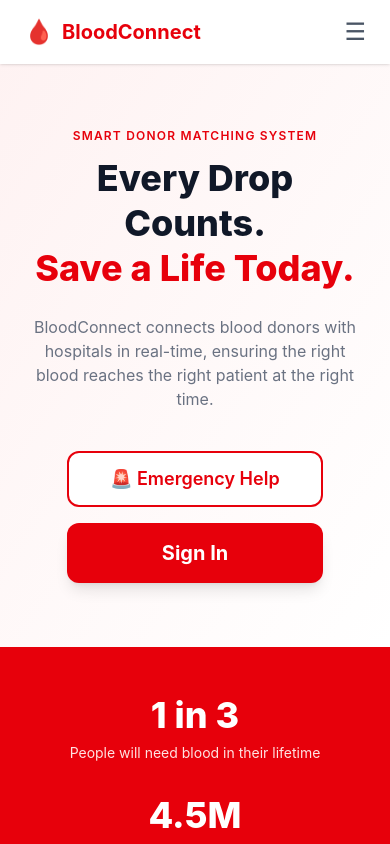
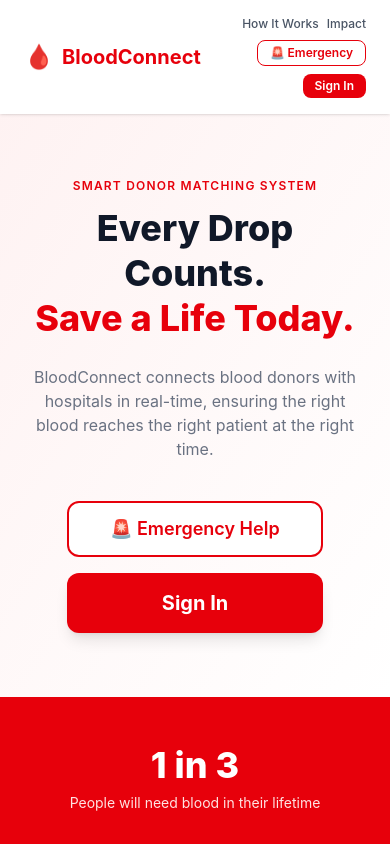
Before and after one commit to danaghannam14-blip/blood-bank, a React (Vite) app in the folder frontend/: page / in a window 390 px wide. Shown: the top 844 px of the page. Built offline with nearby package versions, Linux system fonts and the light colour scheme.

Commit message:
clean navbar mobile responsive

```diff
--- a/frontend/src/pages/Home.jsx
+++ b/frontend/src/pages/Home.jsx
@@ -1,9 +1,7 @@
 import { useNavigate } from 'react-router-dom'
-import { useState } from 'react'
 
 function Home() {
   const navigate = useNavigate()
-  const [menuOpen, setMenuOpen] = useState(false)
 
   return (
     <div className="min-h-screen bg-white">
@@ -14,42 +12,21 @@ function Home() {
           <span className="text-2xl">🩸</span>
           <span className="text-xl font-bold text-red-600">BloodConnect</span>
         </div>
-
-        {/* Desktop nav */}
-        <div className="hidden md:flex gap-4 items-center">
+        <div className="flex gap-2 items-center flex-wrap justify-end">
           <button onClick={() => navigate('/how-it-works')}
-            className="text-gray-600 hover:text-red-600 text-sm font-medium">How It Works</button>
+            className="text-gray-600 hover:text-red-600 text-xs font-medium">How It Works</button>
           <button onClick={() => navigate('/impact')}
-            className="text-gray-600 hover:text-red-600 text-sm font-medium">Impact</button>
+            className="text-gray-600 hover:text-red-600 text-xs font-medium">Impact</button>
           <button onClick={() => navigate('/emergency')}
-            className="text-red-600 border border-red-600 px-4 py-2 rounded-lg text-sm font-semibold hover:bg-red-50">
+            className="text-red-600 border border-red-600 px-3 py-1 rounded-lg text-xs font-semibold hover:bg-red-50">
             🚨 Emergency
           </button>
           <button onClick={() => navigate('/login')}
-            className="bg-red-600 text-white px-4 py-2 rounded-lg text-sm font-semibold hover:bg-red-700">
+            className="bg-red-600 text-white px-3 py-1 rounded-lg text-xs font-semibold hover:bg-red-700">
             Sign In
           </button>
         </div>
-
-        {/* Mobile menu button */}
-        <button className="md:hidden text-gray-600 text-2xl" onClick={() => setMenuOpen(!menuOpen)}>
-          {menuOpen ? '✕' : '☰'}
-        </button>
       </nav>
-
-      {/* Mobile menu */}
-      {menuOpen && (
-        <div className="md:hidden bg-white shadow-lg px-6 py-4 flex flex-col gap-3 z-40">
-          <button onClick={() => { navigate('/how-it-works'); setMenuOpen(false) }}
-            className="text-gray-600 text-left py-2 border-b">How It Works</button>
-          <button onClick={() => { navigate('/impact'); setMenuOpen(false) }}
-            className="text-gray-600 text-left py-2 border-b">Impact</button>
-          <button onClick={() => { navigate('/emergency'); setMenuOpen(false) }}
-            className="text-red-600 text-left py-2 border-b font-semibold">🚨 Emergency</button>
-          <button onClick={() => { navigate('/login'); setMenuOpen(false) }}
-            className="bg-red-600 text-white py-2 rounded-lg font-semibold">Sign In</button>
-        </div>
-      )}
 
       {/* Hero */}
       <section className="bg-gradient-to-br from-red-50 to-white py-16 px-6 text-center">
```
